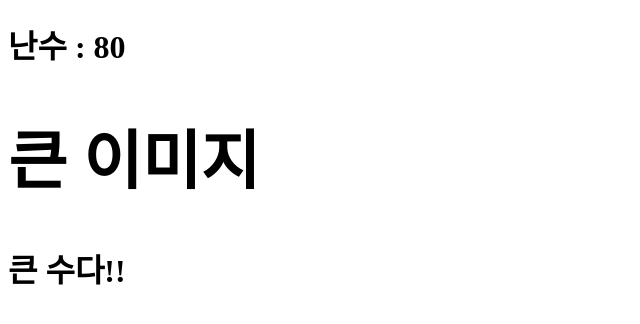
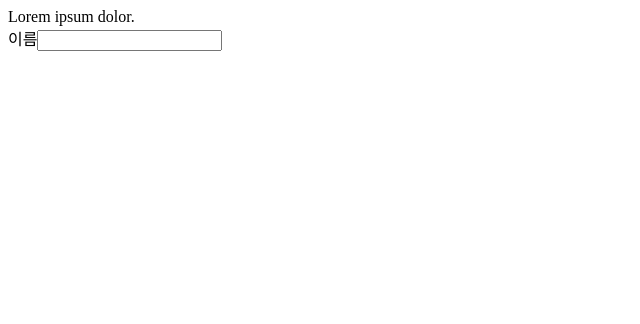
Before and after one commit to soowan95/react20231031, a React (Create React App) app: page / in a window 1280 px wide. Shown: the top 324 px of the page, without its empty margins (0-640 px from the left). Built offline with nearby package versions, Linux system fonts and the light colour scheme.

Commit message:
learn the way to use js attribute in jsx

```diff
--- a/src/App.js
+++ b/src/App.js
@@ -1,23 +1,15 @@
 function App() {
-  const number = Math.ceil(Math.random() * 100);
-  const isLarge = number > 50;
-
+  // jsx가 js 코드로 변환됨
+  // 따라서 js 키워드를 사용할 수 없음
   return (
     <>
-      <h1>난수 : {number}</h1>
-      <h1>{number > 50 ? <BigImage /> : <SmallImage />}</h1>
-      <div>{isLarge && <h1>큰 수다!!</h1>}</div>
-      <div>{isLarge || <h1>작은 수다!!</h1>}</div>
+      {/* class 속성은 className으로 작성 */}
+      <div className="header">Lorem ipsum dolor.</div>
+      {/* for 속성은 htmlFor로 작성 */}
+      <label htmlFor="nameInput">이름</label>
+      <input type="text" id="nameInput" />
     </>
   );
 }
 
-function BigImage() {
-  return <h1>큰 이미지</h1>;
-}
-
-function SmallImage() {
-  return <h3>작은 이미지</h3>;
-}
-
 export default App;
```
